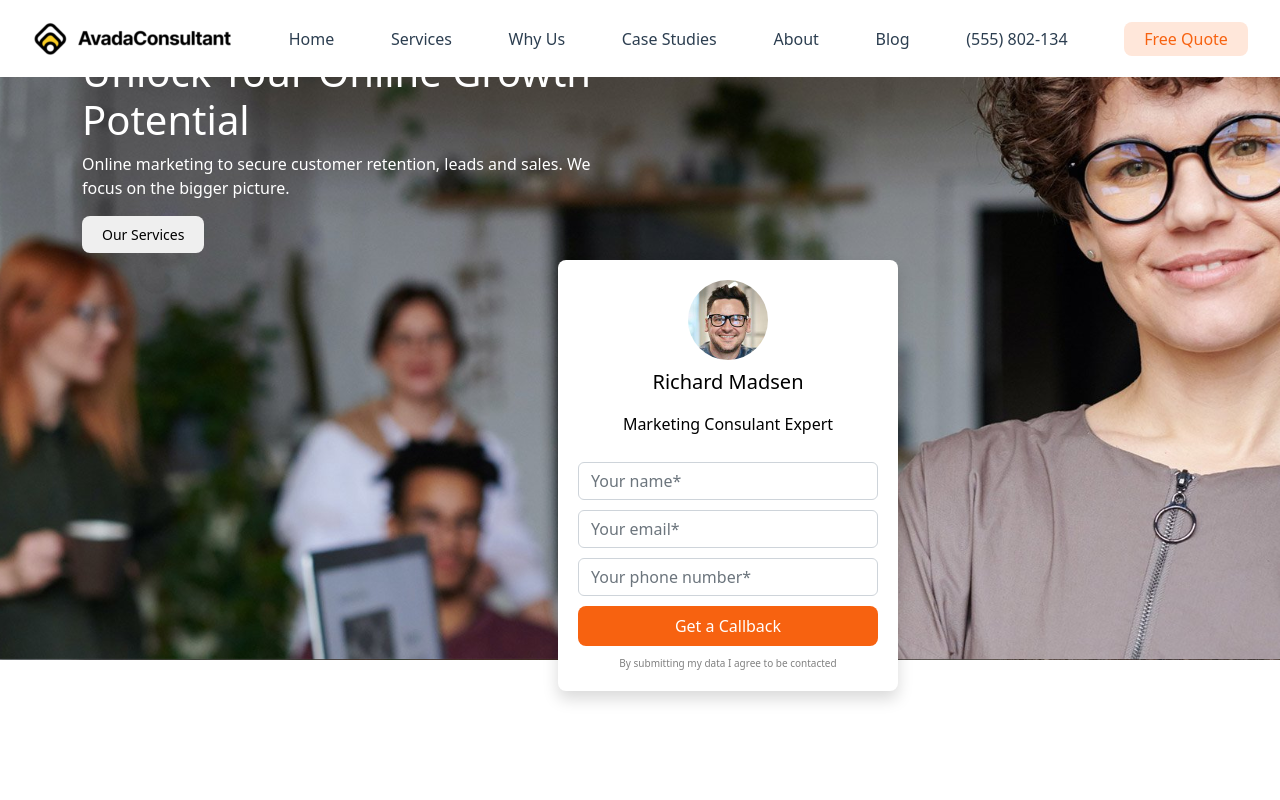
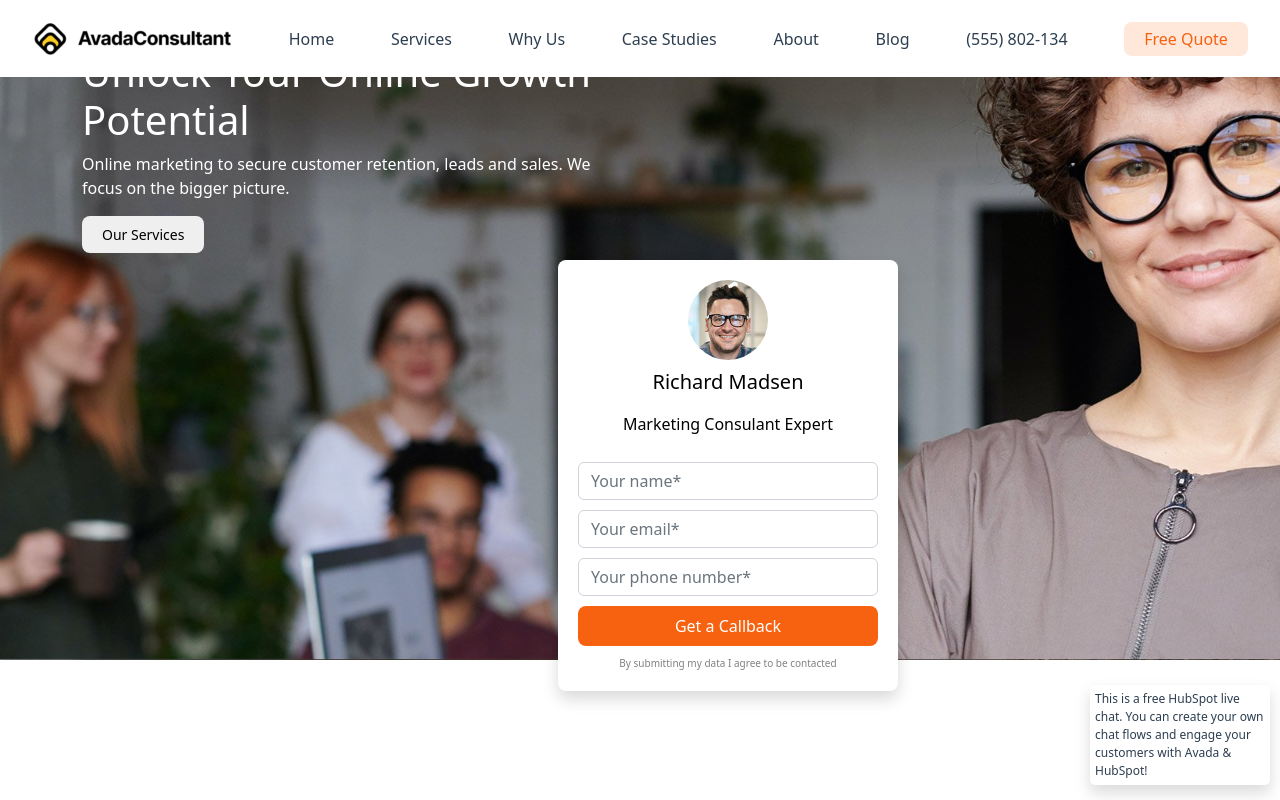
Before and after one commit to Trusimo/proj-html-vuejs, a Vue app: page / in a window 1280 px wide. Shown: the top 800 px of the page. Built offline with nearby package versions, Linux system fonts and the light colour scheme.

Commit message:
adds livechat box

```diff
--- a/src/components/TheFooter.vue
+++ b/src/components/TheFooter.vue
@@ -14,17 +14,17 @@
             </div>
             <div class="col-2">
                 <ul v-for="(item, index) in services" :key="index">
-                    {{item}}
+                    {{ item }}
                 </ul>
             </div>
             <div class="col-2">
                 <ul v-for="(item, index) in resources" :key="index">
-                    {{item}}
+                    {{ item }}
                 </ul>
             </div>
             <div class="col-2">
                 <ul v-for="(item, index) in company" :key="index">
-                    {{item}}
+                    {{ item }}
                 </ul>
             </div>
             <div class="col-2">
@@ -44,6 +44,11 @@
             <div class="col-2">
                 info@yourcompany.com
             </div>
+        </div>
+
+        <div class="live-chat shadow font-small">
+            This is a free HubSpot live chat. You can create your own chat flows
+            and engage your customers with Avada & HubSpot!
         </div>
     </div>
 
@@ -100,4 +105,15 @@ export default {
     justify-content: flex-start;
     gap: 20px;
 }
+
+.live-chat {
+    width: 180px;
+    background-color: white;
+    position: fixed;
+    bottom: 15px;
+    right: 10px;
+    border-radius: 5px;
+    padding: 5px;
+    z-index: 1;
+}
 </style>
```
